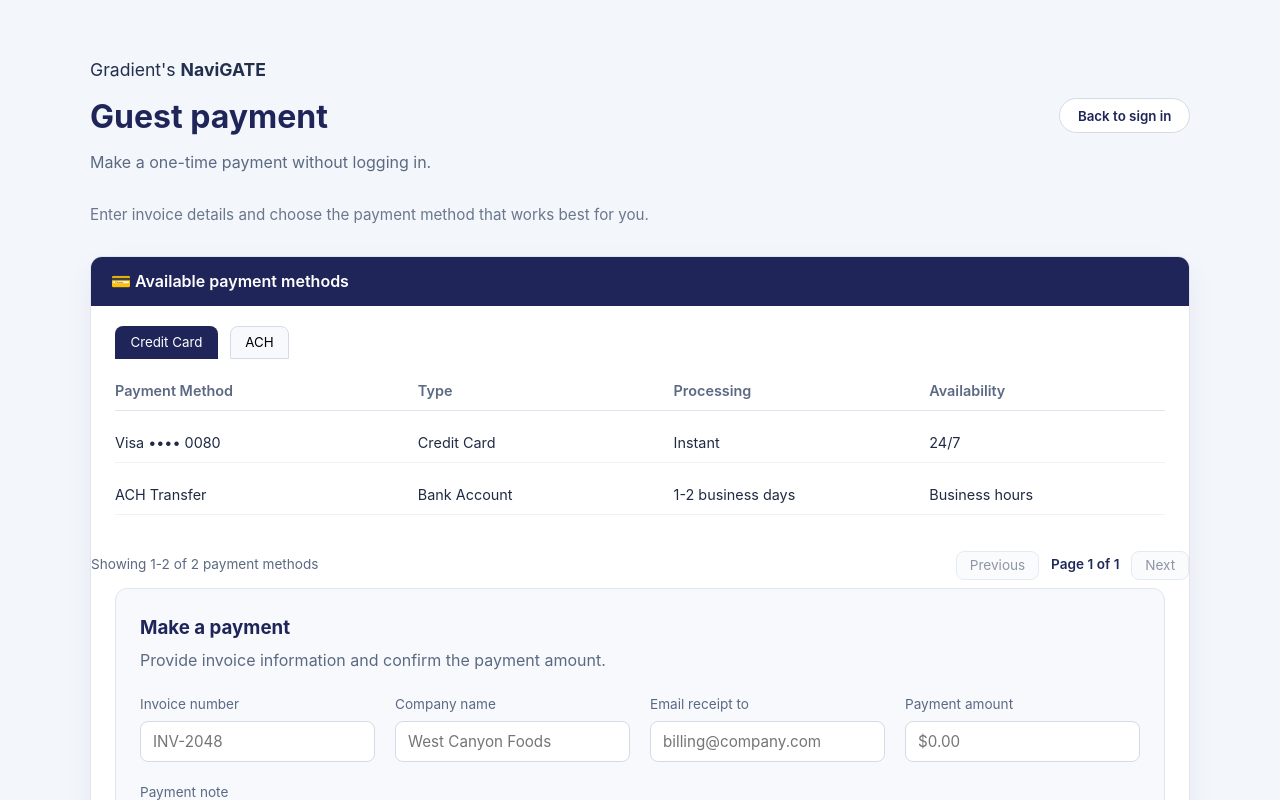
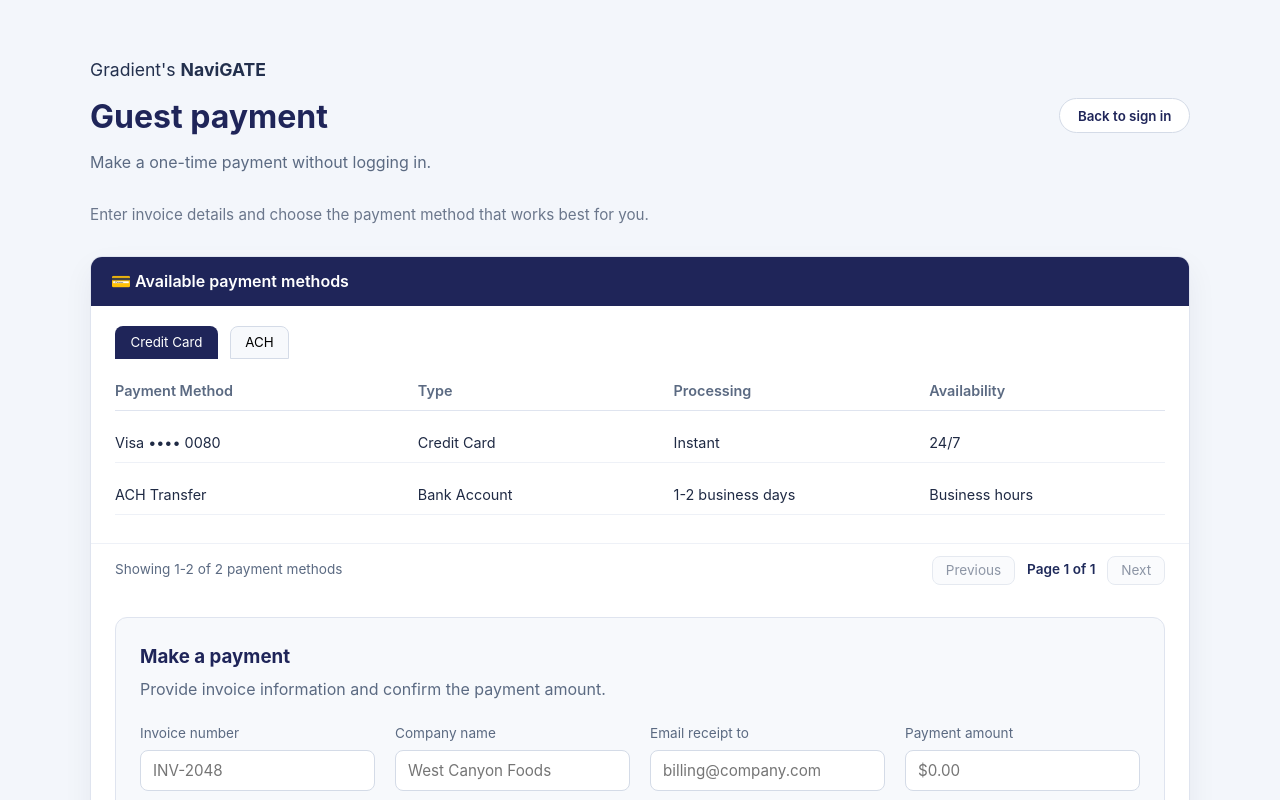
Before and after one commit to aniket28021993/Navigate, a React (Vite) app in the folder Gradient.Navigate/Navigate/navigate.client/: page /guest-payment in a window 1280 px wide. Shown: the top 800 px of the page. Built offline with nearby package versions, Linux system fonts and the light colour scheme.

Commit message:
Improve table pagination spacing

```diff
--- a/Gradient.Navigate/Navigate/navigate.client/src/App.css
+++ b/Gradient.Navigate/Navigate/navigate.client/src/App.css
@@ -613,6 +613,11 @@
   color: #5b6a82;
 }
 
+.management-card .table-pagination {
+  padding: 0.75rem 1.5rem 1.5rem;
+  border-top: 1px solid #eef1f7;
+}
+
 .table-pagination__controls {
   display: flex;
   align-items: center;
```
